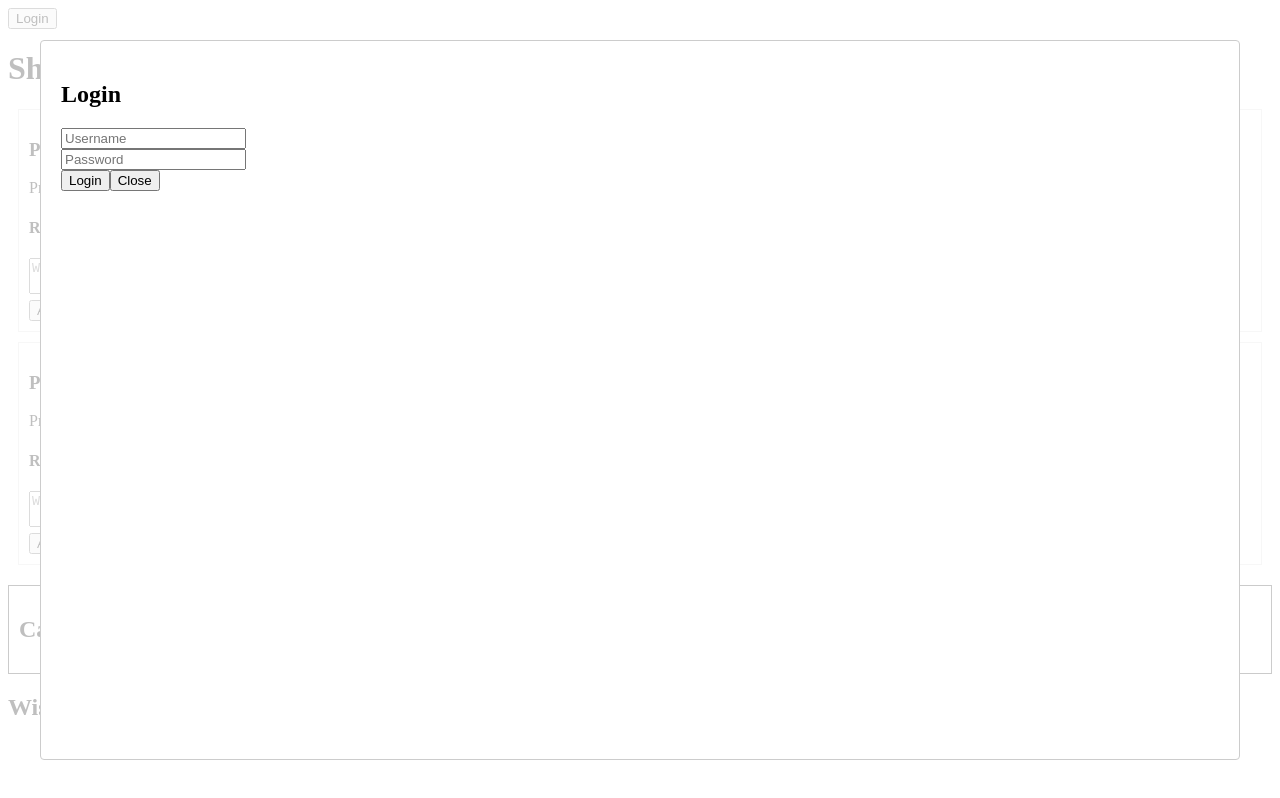
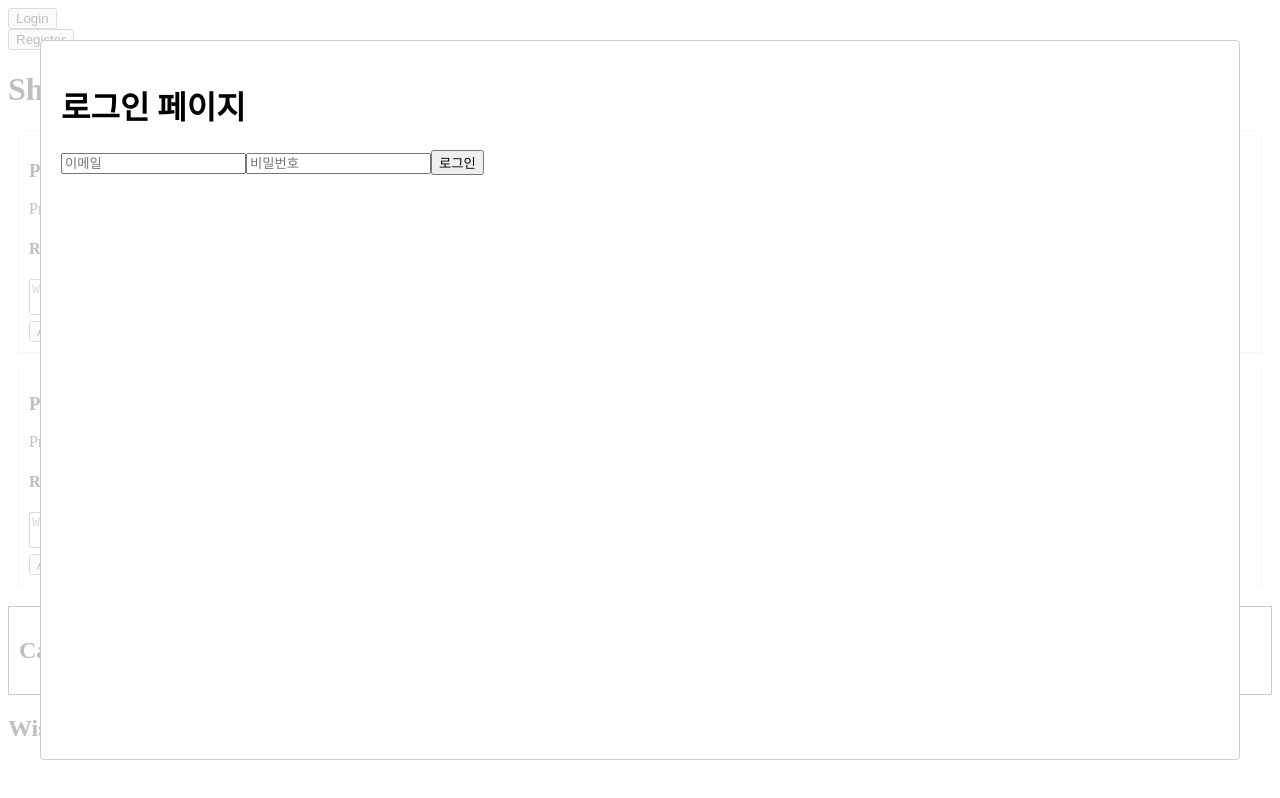
Before and after one commit to petitmina/shoppingmall-site-withChatGPT, a React (Create React App) app: page / in a window 1280 px wide. Both pictures are taken after a click on the button "Login". Built offline with nearby package versions, Linux system fonts and the light colour scheme.

Commit message:
localstorage

```diff
--- a/package.json
+++ b/package.json
@@ -6,9 +6,15 @@
     "@testing-library/jest-dom": "^5.17.0",
     "@testing-library/react": "^13.4.0",
     "@testing-library/user-event": "^13.5.0",
+    "axios": "^1.4.0",
+    "express": "^4.18.2",
+    "http-proxy-middleware": "^2.0.6",
+    "mysql": "^2.18.1",
     "react": "^18.2.0",
     "react-dom": "^18.2.0",
     "react-modal": "^3.16.1",
+    "react-redux": "^8.1.2",
+    "react-router-dom": "^6.15.0",
     "react-scripts": "5.0.1",
     "web-vitals": "^2.1.4"
   },
--- a/src/App.js
+++ b/src/App.js
@@ -3,6 +3,7 @@ import Modal from "react-modal"; // 모달 라이브러리 사용
 import ShoppingCart from "./ShoppingCart";
 import LoginModal from "./LoginModal"; // LoginModal 컴포넌트 가져오기
 import Wishlist from "./Wishlist";
+import RegisterModal from "./RegisterModal";
 // import Product from './Product';
 // import './App.css';
 
@@ -13,7 +14,7 @@ function App() {
   const [username, setUsername] = useState("");
   const [modalIsOpen, setModalIsOpen] = useState(false);
   const [wishlistItems, setWishlistItems] = useState([]);
-
+  const [registerModalIsOpen, setRegisterModalIsOpen] = useState(false);
 
   const handleLogin = (user) => {
     setLoggedIn(true);
@@ -26,8 +27,14 @@ function App() {
     setUsername("");
   };
 
+  const handleSignUp = () => {
+    setRegisterModalIsOpen(false);
+  };
+
   const addToWishlist = (product) => {
-    const existingWishlistItem = wishlistItems.find((item) => item.id === product.id);
+    const existingWishlistItem = wishlistItems.find(
+      (item) => item.id === product.id
+    );
 
     if (existingWishlistItem) {
       const updatedWishlistItems = wishlistItems.map((item) =>
@@ -70,6 +77,16 @@ function App() {
           <button onClick={() => setModalIsOpen(true)}>Login</button>
         </div>
       )}
+
+      <div>
+        <button onClick={() => setRegisterModalIsOpen(true)}>Register</button>
+      </div>
+
+      <RegisterModal
+        isOpen={registerModalIsOpen}
+        onRequestClose={() => setRegisterModalIsOpen(false)}
+        onSignUp={handleSignUp}
+      />
       <LoginModal
         isOpen={modalIsOpen}
         onRequestClose={() => setModalIsOpen(false)}
--- a/src/LoginModal.js
+++ b/src/LoginModal.js
@@ -2,22 +2,68 @@ import React, { useState } from 'react';
 import Modal from 'react-modal'; // 모달 라이브러리 사용
 
 const LoginModal = ({ isOpen, onRequestClose, onLogin }) => {
-  const [username, setUsername] = useState('');
-  const [password, setPassword] = useState('');
-  const [error, setError] = useState('');
+  const [formData, setFormData] = useState({
+    email: '',
+    password: ''
+  })
+
+  const [message, setMessage] = useState('');
+
+  const handleInputChange = (e) => {
+    const { name, value } = e.target;
+    setFormData({ ...formData, [name]: value });
+  }
 
   const handleLogin = () => {
-    if (username === 'user' && password === 'password') {
-      onLogin(username);
-      onRequestClose();
+    const storedData =JSON.parse(localStorage.getItem('userData'));
+
+    if (storedData) {
+      if(formData.email === storedData.email && formData.password === storedData) {
+        setMessage('로그인 성공!');
+      } else {
+        setMessage('로그인 실패. 올바른 이메일과 비밀번호를 입력하세요');
+      }
     } else {
-      setError('Invalid username or password');
+      setMessage('등록된 회원정보가 없습니다.');
     }
-  };
+  }
+  // const [username, setUsername] = useState('');
+  // const [password, setPassword] = useState('');
+  // const [error, setError] = useState('');
+
+  // const handleLogin = () => {
+  //   if (username === 'user' && password === 'password') {
+  //     onLogin(username);
+  //     onRequestClose();
+  //   } else {
+  //     setError('Invalid username or password');
+  //   }
+  // };
 
   return (
     <Modal isOpen={isOpen} onRequestClose={onRequestClose}>
-      <h2>Login</h2>
+      <div className="Login">
+      <h1>로그인 페이지</h1>
+      <form>
+        <input
+          type="email"
+          placeholder="이메일"
+          name="email"
+          value={formData.email}
+          onChange={handleInputChange}
+        />
+        <input
+          type="password"
+          placeholder="비밀번호"
+          name="password"
+          value={formData.password}
+          onChange={handleInputChange}
+        />
+        <button type="button" onClick={handleLogin}>로그인</button>
+      </form>
+      <p>{message}</p>
+    </div>
+      {/* <h2>Login</h2>
       <div>
         <input
           type="text"
@@ -38,7 +84,7 @@ const LoginModal = ({ isOpen, onRequestClose, onLogin }) => {
         <button onClick={handleLogin}>Login</button>
         <button onClick={onRequestClose}>Close</button>
       </div>
-      {error && <p style={{ color: 'red' }}>{error}</p>}
+      {error && <p style={{ color: 'red' }}>{error}</p>} */}
     </Modal>
   );
 };
--- /dev/null
+++ b/src/RegisterModal.js
@@ -0,0 +1,65 @@
+import React, { useState } from 'react';
+import Modal from 'react-modal'; // 모달 라이브러리 사용
+
+const RegisterModal = (props) => {
+  const [formData, setFormData] = useState({
+    username:'',
+    email: '',
+    password: ''
+  })
+
+  const handleInputChange = (e) => {
+    const { name, value } = e.target;
+    setFormData({ ...formData, [name]: value });
+  }
+
+  const handleSubmit = (e) => {
+    e.preventDefault();
+    // 입력된 회원 정보를 로컬 스토리지에 저장
+    localStorage.setItem('userData', JSON.stringify(formData));
+    console.log('회원 가입 정보가 저장되었습니다.');
+    props.onSignUp();
+  };
+
+
+  return (
+    <Modal
+      isOpen={props.isOpen}
+      onRequestClose={props.onRequestClose}
+      contentLabel="회원 가입"
+    >
+      <div className="App">
+      <h1>회원가입 페이지</h1>
+      <form onSubmit={handleSubmit}>
+        <input
+          type="text"
+          placeholder="사용자 이름"
+          name="username"
+          value={formData.username}
+          onChange={handleInputChange}
+        />
+        <input
+          type="email"
+          placeholder="이메일"
+          name="email"
+          value={formData.email}
+          onChange={handleInputChange}
+        />
+        <input
+          type="password"
+          placeholder="비밀번호"
+          name="password"
+          value={formData.password}
+          onChange={handleInputChange}
+        />
+        <button type="submit">가입하기</button>
+        <button type="button" onClick={props.onRequestClose}>
+            닫기
+          </button>
+      </form>
+    </div>
+    </Modal>
+  );
+};
+
+export default RegisterModal;
```
Also changed, not shown: src/Login.js (deleted, +0 -43 lines), src/Product.js (line endings or trailing spaces), src/Wishlist.js (line endings or trailing spaces), 1 other file (tests, documents, lock files or other folders).
